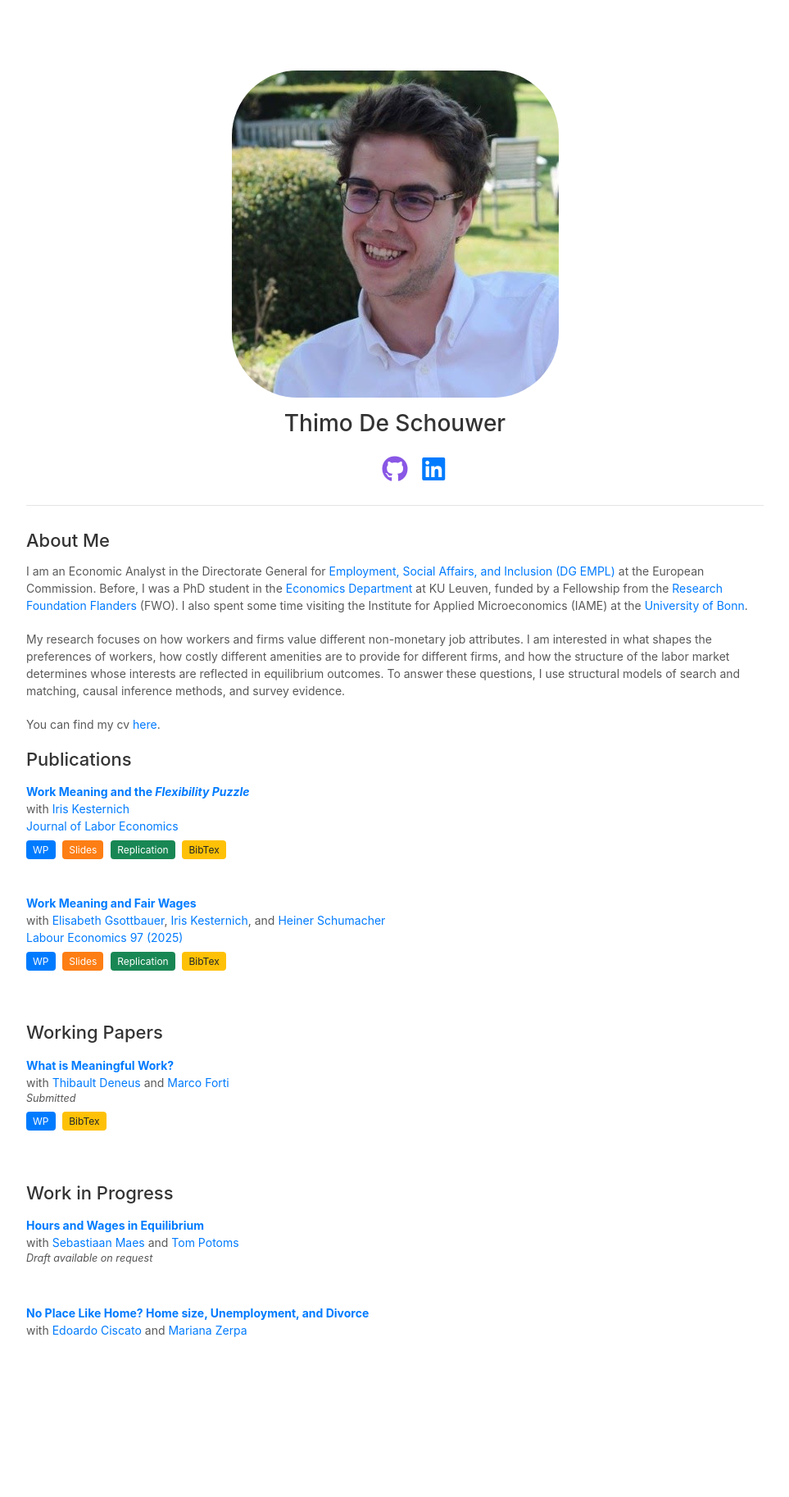
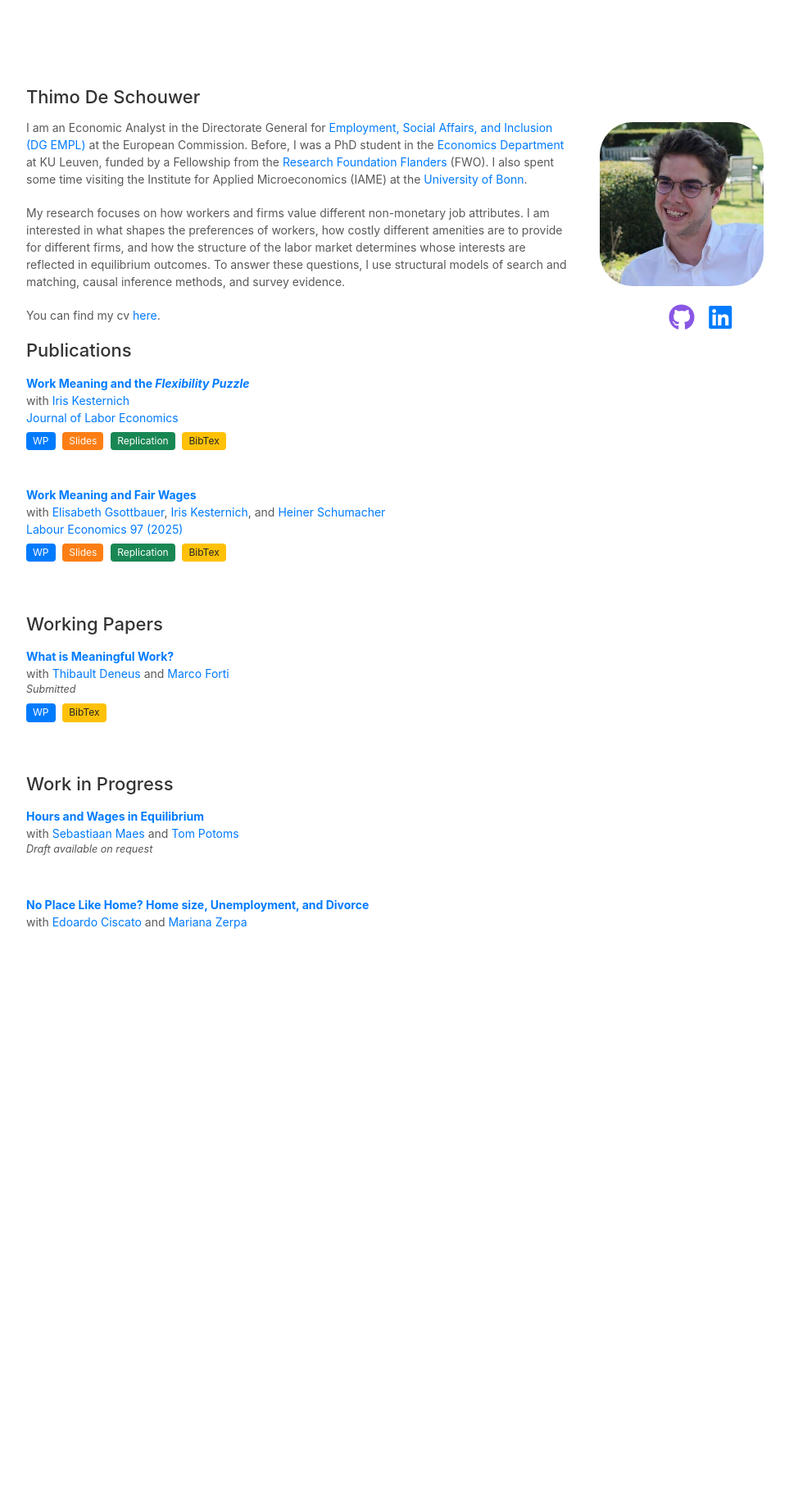
Before and after one commit to thimodeschouwer/thimodeschouwer.github.io, a Jekyll site: the page built from index.md, in a window 1280 px wide. Shown: the whole page at 82% size, without its empty margins (158-1121 px from the left). Built offline with Jekyll 4.4.1, drawn with Linux system fonts in a browser that asks for light colours; a style sheet for code colours, icons or effects is not loaded; our own code applies the rules of GitHub Pages for plain Markdown files; after the commit the page ends 1327 px from its top, so only the background shows below that.

Commit message:
update modern layout

```diff
--- a/_config.yml
+++ b/_config.yml
@@ -48,3 +48,4 @@ exclude:
   - LICENSE
   - minimal-light.gemspec
   - html_source_file/
+  - vendor/
--- a/_layouts/homepage.html
+++ b/_layouts/homepage.html
@@ -39,19 +39,22 @@
     <div class="wrapper">
       <header>
 
-        {% if site.avatar %}
-        <a class="image avatar"><img src="{{ site.avatar }}" alt="avatar" /></a>
-        {% endif %}
-
         <div class="header-info">
-          <h1>{{ site.title }}</h1>
           {% if site.position %}
           <div><position style="font-size:1.10rem;">{{ site.position }}</position></div>
           {% endif %}
           {% if site.affiliation %}
           <div><a href="{{ site.affiliation_link }}" rel="noopener"><autocolor>{{ site.affiliation }}</autocolor></a></div>
           {% endif %}
-          <div class="social-icons">
+        </div>
+
+      </header>
+      <section>
+
+      {% if site.avatar %}
+      <div class="section-avatar">
+        <img src="{{ site.avatar }}" alt="avatar" />
+        <div class="social-icons">
           {% if site.google_scholar %}
           <a style="margin: 0 5px 0 0" href="{{ site.google_scholar }}">
             <i class="ai ai-google-scholar-square" style="font-size:2.0rem; color: #4285F4;"></i>
@@ -67,11 +70,9 @@
             <i class="fab fa-linkedin" style="font-size:2.0rem"></i>
           </a>
           {% endif %}
-          </div>
         </div>
-
-      </header>
-      <section>
+      </div>
+      {% endif %}
 
       {{ content }}
 
--- a/assets/css/style-no-dark-mode.scss
+++ b/assets/css/style-no-dark-mode.scss
@@ -277,9 +277,8 @@ header {
   display:flex;
   flex-direction:column;
   align-items:center;
-  padding:2em 0 1.5em;
+  padding:1em 0 0.5em;
   text-align:center;
-  border-bottom:1px solid #e5e5e5;
   -webkit-font-smoothing:subpixel-antialiased;
 }
 
@@ -362,7 +361,7 @@ header ul a strong {
 section {
   width:100%;
   float:none;
-  padding-top:2em;
+  padding-top:1em;
   padding-bottom:50px;
 }
 
@@ -379,6 +378,29 @@ hr {
 
 footer {
   display:none;
+}
+
+.section-avatar {
+  float: right;
+  width: 200px;
+  margin: 2.8rem 0 1.5rem 2.5rem;
+  text-align: center;
+}
+
+.section-avatar img {
+  width: 100%;
+  border-radius: 20%;
+  display: block;
+  margin-bottom: 0.75rem;
+}
+
+@media screen and (max-width: 600px) {
+  .section-avatar {
+    float: none;
+    width: 140px;
+    margin: 0 auto 1.5rem;
+    display: block;
+  }
 }
 
 @media screen and (max-width: 600px) {
--- a/index.md
+++ b/index.md
@@ -2,7 +2,7 @@
 layout: homepage
 ---
 
-## About Me
+## {{ site.title }}
 
 I am an Economic Analyst in the Directorate General for  [Employment, Social Affairs, and Inclusion (DG EMPL)](https://employment-social-affairs.ec.europa.eu/index_en) at the European Commission. Before, I was a PhD student in the [Economics Department](https://feb.kuleuven.be/research/economics) at KU Leuven, funded by a Fellowship from the [Research Foundation Flanders](https://www.fwo.be/en/) (FWO). I also spent some time visiting the Institute for Applied Microeconomics (IAME) at the [University of Bonn](https://www.uni-bonn.de/en/university/university).
 
```
Also changed, not shown: .claude/settings.local.json, 1 other file.
